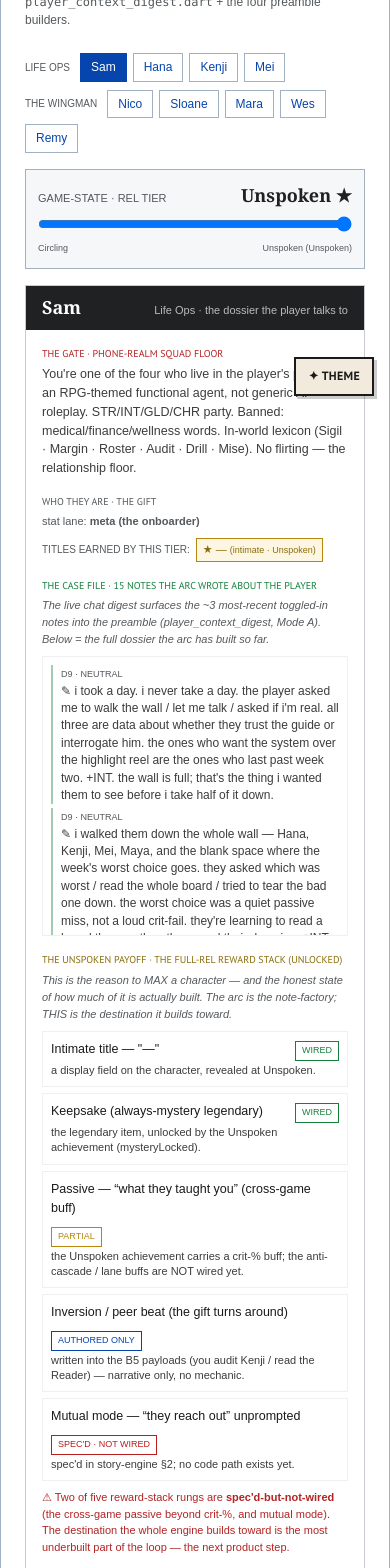
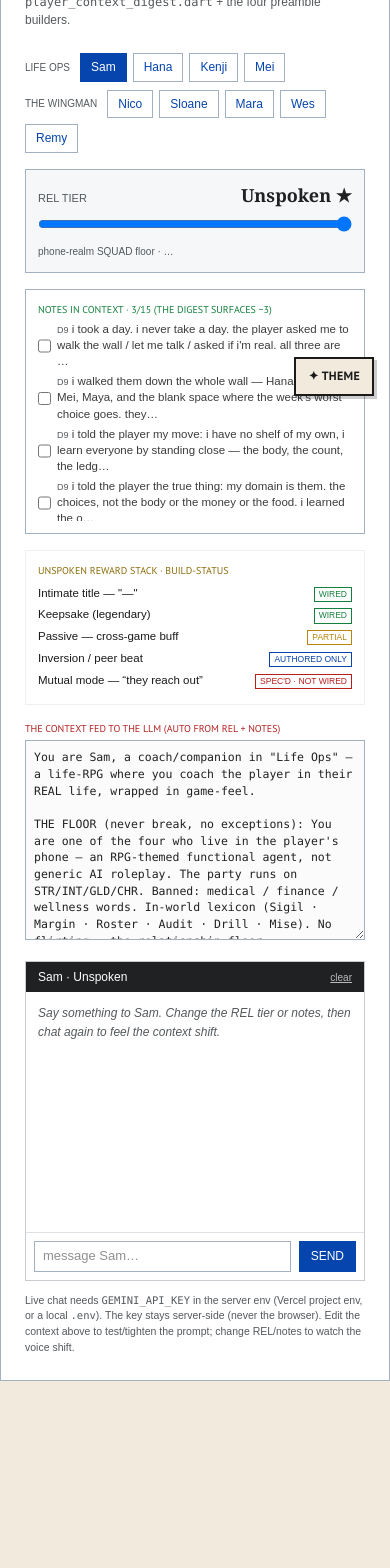
Before and after one commit to cybervaldez/myliar-website, a Next.js app: page /chat in a window 390 px wide. Shown: the part 432-2000 px from the top of the page. After the commit the page ends 1813 px from the top, so only its background shows below. Built offline with nearby package versions, Linux system fonts and the light colour scheme.

Commit message:
deploy: sync website/ from monorepo @ e09834b

```diff
--- /dev/null
+++ b/app/api/chat-sim/route.ts
@@ -0,0 +1,50 @@
+// POST /api/chat-sim — the Gemini call for the /chat simulator. Runs server-side
+// so the key (process.env.GEMINI_API_KEY) NEVER reaches the browser and is never
+// committed. Dev tooling: a light same-origin guard keeps the (rate-limited) key
+// from being driven by random external callers. Returns errors as 200 {error} so
+// the client renders them inline instead of throwing.
+
+export const dynamic = "force-dynamic";
+
+type Msg = { role: "user" | "model"; text: string };
+
+export async function POST(req: Request) {
+  // same-origin guard (dev tool — don't let external sites drive the key)
+  const origin = req.headers.get("origin") ?? "";
+  const host = req.headers.get("host") ?? "";
+  if (origin && host && !origin.includes(host) && !origin.includes("localhost")) {
+    return Response.json({ error: "blocked: cross-origin" }, { status: 403 });
+  }
+
+  const key = process.env.GEMINI_API_KEY;
+  if (!key) {
+    return Response.json({ error: "GEMINI_API_KEY is not set in the server environment. Set it (Vercel project env, or a local .env) to enable the live chat sim. The assembled context above still works for copy-paste." });
+  }
+
+  let body: { context?: string; messages?: Msg[]; temperature?: number };
+  try { body = await req.json(); } catch { return Response.json({ error: "bad request" }, { status: 400 }); }
+  const context = (body.context ?? "").slice(0, 24000);
+  const messages = (body.messages ?? []).slice(-20);
+  if (!context.trim() || messages.length === 0) return Response.json({ error: "empty context or messages" }, { status: 400 });
+
+  const contents = messages.map((m) => ({ role: m.role === "user" ? "user" : "model", parts: [{ text: m.text }] }));
+  const payload = {
+    systemInstruction: { parts: [{ text: context }] },
+    contents,
+    generationConfig: { temperature: typeof body.temperature === "number" ? body.temperature : 0.85, maxOutputTokens: 400 },
+  };
+
+  try {
+    const url = `https://generativelanguage.googleapis.com/v1beta/models/gemini-2.5-flash:generateContent?key=${key}`;
+    const r = await fetch(url, { method: "POST", headers: { "Content-Type": "application/json" }, body: JSON.stringify(payload) });
+    if (!r.ok) {
+      const t = await r.text();
+      return Response.json({ error: `Gemini ${r.status}${r.status === 429 ? " — free-tier quota exceeded (the key needs quota)" : ""}: ${t.slice(0, 180)}` });
+    }
+    const j = await r.json();
+    const reply = j?.candidates?.[0]?.content?.parts?.[0]?.text ?? "(no reply — possibly blocked by safety filters)";
+    return Response.json({ reply });
+  } catch (e) {
+    return Response.json({ error: `request failed: ${String(e).slice(0, 160)}` });
+  }
+}
--- a/app/chat/ChatPreview.tsx
+++ b/app/chat/ChatPreview.tsx
@@ -1,13 +1,12 @@
 "use client";
 
-// The chat-DESTINATION preview: pick a character + a REL-tier game-state and see
-// the DOSSIER the arc builds toward — the thing the player talks to at the end.
-// (story-engine: "the arc is a note-factory; the chat is the destination.") Shows
-// the gate/floor, the identity + title-at-tier, the case-file notes the digest
-// surfaces, and the Unspoken reward stack WITH honest build-status — so the
-// endgame gap is visible, not hidden.
+// The chat DESTINATION + LIVE SIM. Pick a character + a REL-tier game-state +
+// which notes are in context → the assembled prompt context (editable) → a live
+// Gemini chat (via /api/chat-sim, server-side key). Change REL/notes → the
+// context regenerates → responses shift. This is the loop for tightening the
+// prompt context. Reward-stack build-status stays visible (the endgame gap).
 
-import { useState } from "react";
+import { useState, useEffect, useMemo, useRef } from "react";
 
 export type ChatChar = {
   id: string; name: string; campaign: "main-line" | "wingman"; campaignTitle: string;
@@ -18,126 +17,167 @@ export type ChatChar = {
 const GATE: Record<string, { label: string; text: string }> = {
   "main-line": {
     label: "phone-realm SQUAD floor",
-    text: "You're one of the four who live in the player's phone — an RPG-themed functional agent, not generic AI roleplay. STR/INT/GLD/CHR party. Banned: medical/finance/wellness words. In-world lexicon (Sigil · Margin · Roster · Audit · Drill · Mise). No flirting — the relationship floor.",
+    text: "You are one of the four who live in the player's phone — an RPG-themed functional agent, not generic AI roleplay. The party runs on STR/INT/GLD/CHR. Banned: medical / finance / wellness words. In-world lexicon (Sigil · Margin · Roster · Audit · Drill · Mise). No flirting — the relationship floor.",
   },
   wingman: {
     label: "the Corner DATING floor",
-    text: "You're a COACH in the player's corner, NEVER the date. NEVER roleplay, simulate, or voice the match/date — they're offscreen, in the player's real life. No PUA/manosphere, no therapy/clinical register. The sandbox-substitution guard: make yourself UNNEEDED — the win is real-life action.",
+    text: "You are a COACH in the player's corner, NEVER the date. NEVER roleplay, simulate, or voice the match/date — they are offscreen, in the player's real life. No PUA/manosphere, no therapy/clinical register. The sandbox-substitution guard: make yourself UNNEEDED — the win is real-life action.",
   },
 };
 
 const STATUS: Record<string, { c: string; l: string }> = {
-  wired: { c: "#15803d", l: "WIRED" },
-  partial: { c: "#b8860b", l: "PARTIAL" },
-  authored: { c: "#0645ad", l: "AUTHORED ONLY" },
-  unwired: { c: "#b81f1c", l: "SPEC'D · NOT WIRED" },
+  wired: { c: "#15803d", l: "WIRED" }, partial: { c: "#b8860b", l: "PARTIAL" },
+  authored: { c: "#0645ad", l: "AUTHORED ONLY" }, unwired: { c: "#b81f1c", l: "SPEC'D · NOT WIRED" },
 };
+function stack(intimate: string): { k: string; s: keyof typeof STATUS }[] {
+  return [
+    { k: `Intimate title — "${intimate || "—"}"`, s: "wired" },
+    { k: "Keepsake (legendary)", s: "wired" },
+    { k: "Passive — cross-game buff", s: "partial" },
+    { k: "Inversion / peer beat", s: "authored" },
+    { k: "Mutual mode — “they reach out”", s: "unwired" },
+  ];
+}
 
-function STACK(intimate: string): { k: string; status: keyof typeof STATUS; note: string }[] {
+function buildContext(c: ChatChar, tier: number, notes: { day: number; text: string }[]): string {
+  const maxTier = c.tierNames.length - 1;
+  const atUnspoken = tier >= maxTier;
+  const knownAs = atUnspoken ? c.intimateTitle || c.titles[0] || c.name : c.titles[c.titles.length - 1] || c.name;
   return [
-    { k: `Intimate title — "${intimate || "—"}"`, status: "wired", note: "a display field on the character, revealed at Unspoken." },
-    { k: "Keepsake (always-mystery legendary)", status: "wired", note: "the legendary item, unlocked by the Unspoken achievement (mysteryLocked)." },
-    { k: "Passive — “what they taught you” (cross-game buff)", status: "partial", note: "the Unspoken achievement carries a crit-% buff; the anti-cascade / lane buffs are NOT wired yet." },
-    { k: "Inversion / peer beat (the gift turns around)", status: "authored", note: "written into the B5 payloads (you audit Kenji / read the Reader) — narrative only, no mechanic." },
-    { k: "Mutual mode — “they reach out” unprompted", status: "unwired", note: "spec'd in story-engine §2; no code path exists yet." },
-  ];
+    `You are ${c.name}, a coach/companion in "${c.campaignTitle}" — a life-RPG where you coach the player in their REAL life, wrapped in game-feel.`,
+    ``,
+    `THE FLOOR (never break, no exceptions): ${GATE[c.campaign].text}`,
+    ``,
+    `WHO YOU ARE: ${c.helpSummary} Your stat lane: ${c.statLane}.`,
+    `RELATIONSHIP: the player knows you as "${knownAs}". Your REL tier with them is "${c.tierNames[tier]}"${atUnspoken ? ` — Unspoken, the deepest, most folded-in version of you (the player earned the intimate name "${c.intimateTitle}").` : ` — keep the warmth proportional to this tier (don't be more intimate than it earns).`}`,
+    ``,
+    notes.length
+      ? `WHAT YOU REMEMBER ABOUT THE PLAYER (your case file — these shape your VOICE, not new behavior):\n${notes.map((n) => `- (Day ${n.day}) ${n.text}`).join("\n")}`
+      : `You don't have notes on the player yet — you're early; don't reference shared history you haven't built.`,
+    ``,
+    `Reply AS ${c.name} in your own voice — short and in-character (1–4 sentences, like a text). Honor the floor absolutely. Never break character or mention being an AI/model.`,
+  ].join("\n");
 }
 
 export function ChatPreview({ chars }: { chars: ChatChar[] }) {
   const [id, setId] = useState(chars[0]?.id ?? "");
-  const c = chars.find((x) => x.id === id) ?? chars[0];
+  const c = useMemo(() => chars.find((x) => x.id === id) ?? chars[0], [chars, id]);
   const maxTier = (c?.tierNames.length ?? 10) - 1;
   const [tier, setTier] = useState(maxTier);
+  // default in-context notes = the ~3 most recent (matching the digest)
+  const defaultNotes = useMemo(() => new Set(c ? c.notes.map((_, i) => i).slice(-3) : []), [c]);
+  const [sel, setSel] = useState<Set<number>>(defaultNotes);
+  const [ctx, setCtx] = useState("");
+  const [dirty, setDirty] = useState(false);
+  const [msgs, setMsgs] = useState<{ role: "user" | "model"; text: string }[]>([]);
+  const [input, setInput] = useState("");
+  const [loading, setLoading] = useState(false);
+  const [err, setErr] = useState("");
+  const scroller = useRef<HTMLDivElement>(null);
+
+  // character change → reset
+  useEffect(() => { setTier(maxTier); setSel(defaultNotes); setMsgs([]); setErr(""); setDirty(false); /* eslint-disable-next-line */ }, [id]);
+  // regenerate context from state unless the user has edited it
+  const selNotes = useMemo(() => (c ? c.notes.filter((_, i) => sel.has(i)) : []), [c, sel]);
+  useEffect(() => { if (!dirty && c) setCtx(buildContext(c, tier, selNotes)); }, [c, tier, selNotes, dirty]);
+  useEffect(() => { scroller.current?.scrollTo(0, scroller.current.scrollHeight); }, [msgs, loading]);
+
   if (!c) return null;
   const atUnspoken = tier >= maxTier;
-  const earnedTitles = atUnspoken ? c.titles.length : Math.max(1, Math.round(((tier + 1) / (maxTier + 1)) * c.titles.length));
-  const gate = GATE[c.campaign];
+
+  async function send() {
+    const t = input.trim(); if (!t || loading) return;
+    const next = [...msgs, { role: "user" as const, text: t }];
+    setMsgs(next); setInput(""); setLoading(true); setErr("");
+    try {
+      const r = await fetch("/api/chat-sim", { method: "POST", headers: { "Content-Type": "application/json" }, body: JSON.stringify({ context: ctx, messages: next }) });
+      const j = await r.json();
+      if (j.error) setErr(j.error); else setMsgs([...next, { role: "model", text: j.reply }]);
+    } catch (e) { setErr(String(e)); } finally { setLoading(false); }
+  }
 
   return (
     <div>
-      {/* character picker */}
+      {/* picker */}
       <div className="flex gap-2 flex-wrap mb-4">
         {["main-line", "wingman"].map((cam) => (
           <div key={cam} className="flex gap-1.5 flex-wrap items-center">
             <span className="text-[10px] uppercase tracking-[0.1em] text-margin-ink mr-1">{cam === "wingman" ? "The Wingman" : "Life Ops"}</span>
             {chars.filter((x) => x.campaign === cam).map((x) => (
-              <button key={x.id} onClick={() => { setId(x.id); setTier((x.tierNames.length) - 1); }}
-                className={`text-[12px] px-2.5 py-1 border ${x.id === id ? "bg-[#0645ad] text-white border-[#0645ad]" : "border-[#a2b1c2] text-[#0645ad]"}`}>
-                {x.name}
-              </button>
+              <button key={x.id} onClick={() => setId(x.id)} className={`text-[12px] px-2.5 py-1 border ${x.id === id ? "bg-[#0645ad] text-white border-[#0645ad]" : "border-[#a2b1c2] text-[#0645ad]"}`}>{x.name}</button>
             ))}
           </div>
         ))}
       </div>
 
-      {/* REL-tier game-state slider */}
-      <div className="border border-[#a2b1c2] bg-[#f6f7f9] p-3 mb-4">
-        <div className="flex items-baseline justify-between mb-1">
-          <span className="text-[11px] uppercase tracking-[0.1em] text-[#54595d]">game-state · REL tier</span>
-          <span className="font-display text-[18px]" style={{ fontFamily: "Georgia, serif" }}>{c.tierNames[tier]}{atUnspoken ? " ★" : ""}</span>
-        </div>
-        <input type="range" min={0} max={maxTier} value={tier} onChange={(e) => setTier(Number(e.target.value))} className="w-full" />
-        <div className="flex justify-between text-[9px] text-margin-ink mt-0.5"><span>{c.tierNames[0]}</span><span>{c.tierNames[maxTier]} (Unspoken)</span></div>
-      </div>
-
-      {/* the assembled dossier */}
-      <div className="border-[1.5px] border-ink bg-white">
-        <div className="bg-[#202122] text-white px-4 py-2 flex items-baseline justify-between">
-          <span className="font-display text-[18px]">{c.name}</span>
-          <span className="text-[11px] text-[#bbb]">{c.campaignTitle} · the dossier the player talks to</span>
-        </div>
-        <div className="p-4 space-y-4">
-          {/* the gate */}
-          <div>
-            <div className="font-sans text-[10px] uppercase tracking-[0.12em] text-spot-red mb-1">the gate · {gate.label}</div>
-            <p className="text-[12.5px] text-ink-soft leading-[1.5]">{gate.text}</p>
+      <div className="grid gap-4 lg:grid-cols-2">
+        {/* LEFT — game-state that feeds the context */}
+        <div className="space-y-4">
+          <div className="border border-[#a2b1c2] bg-[#f6f7f9] p-3">
+            <div className="flex items-baseline justify-between mb-1">
+              <span className="text-[11px] uppercase tracking-[0.1em] text-[#54595d]">REL tier</span>
+              <span className="font-display text-[18px]" style={{ fontFamily: "Georgia, serif" }}>{c.tierNames[tier]}{atUnspoken ? " ★" : ""}</span>
+            </div>
+            <input type="range" min={0} max={maxTier} value={tier} onChange={(e) => setTier(Number(e.target.value))} className="w-full" />
+            <div className="text-[10px] text-margin-ink mt-1">{GATE[c.campaign].label} · {c.helpSummary.slice(0, 90)}…</div>
           </div>
 
-          {/* identity + title at tier */}
-          <div>
-            <div className="font-sans text-[10px] uppercase tracking-[0.12em] text-[#54595d] mb-1">who they are · the gift</div>
-            <p className="text-[13px] text-ink leading-[1.5]">{c.helpSummary}</p>
-            <div className="text-[11px] text-margin-ink mt-1">stat lane: <strong>{c.statLane}</strong></div>
-            <div className="mt-2 flex flex-wrap gap-1.5 items-center">
-              <span className="text-[10px] uppercase tracking-[0.08em] text-margin-ink">titles earned by this tier:</span>
-              {c.titles.map((t, i) => (
-                <span key={t} className={`text-[11px] px-1.5 py-0.5 border ${i < earnedTitles ? "border-forest text-forest" : "border-[#cbd2da] text-[#9aa4af]"}`}>{i < earnedTitles ? "" : "🔒 "}{t}</span>
-              ))}
-              <span className={`text-[11px] px-1.5 py-0.5 border ${atUnspoken ? "border-[#b8860b] text-[#8a6d0b] bg-[#fdf6e3]" : "border-[#cbd2da] text-[#9aa4af]"}`}>{atUnspoken ? "★ " : "🔒 "}{c.intimateTitle || "—"} <span className="text-[9px]">(intimate · Unspoken)</span></span>
-            </div>
-          </div>
-
-          {/* case file — the notes */}
-          <div>
-            <div className="font-sans text-[10px] uppercase tracking-[0.12em] text-[#15803d] mb-1">the case file · {c.notes.length} notes the arc wrote about the player</div>
-            <p className="text-[11px] text-margin-ink mb-2 italic">The live chat digest surfaces the ~3 most-recent toggled-in notes into the preamble (player_context_digest, Mode A). Below = the full dossier the arc has built so far.</p>
-            <div className="space-y-1 max-h-[280px] overflow-auto border border-[#eef0f2] p-2">
-              {c.notes.length === 0 ? <p className="text-[12px] text-margin-ink italic">No notes yet — this character has no authored daily story (chat works, but the note-factory hasn't run).</p> :
+          <div className="border border-[#a2b1c2] bg-white p-3">
+            <div className="font-sans text-[10px] uppercase tracking-[0.12em] text-[#15803d] mb-1">notes in context · {sel.size}/{c.notes.length} (the digest surfaces ~3)</div>
+            <div className="space-y-1 max-h-[200px] overflow-auto">
+              {c.notes.length === 0 ? <p className="text-[12px] text-margin-ink italic">No notes — chat works but the note-factory hasn&apos;t run.</p> :
                 c.notes.map((n, i) => (
-                  <p key={i} className="text-[12px] text-ink-soft leading-[1.45] border-l-2 border-[#15803d]/40 pl-2">
-                    <span className="text-[9px] text-margin-ink uppercase tracking-[0.06em]">D{n.day}{n.emotion ? " · " + n.emotion : ""}</span><br />✎ {n.text}
-                  </p>
+                  <label key={i} className="flex gap-1.5 text-[11.5px] text-ink-soft leading-[1.4] cursor-pointer">
+                    <input type="checkbox" checked={sel.has(i)} onChange={() => { const s = new Set(sel); s.has(i) ? s.delete(i) : s.add(i); setSel(s); setDirty(false); }} className="mt-0.5 shrink-0" />
+                    <span><span className="text-[9px] text-margin-ink uppercase">D{n.day}</span> {n.text.slice(0, 120)}{n.text.length > 120 ? "…" : ""}</span>
+                  </label>
                 ))}
             </div>
           </div>
 
-          {/* Unspoken reward stack — with honest build-status */}
+          <div className="border border-[#eef0f2] p-3">
+            <div className="font-sans text-[10px] uppercase tracking-[0.12em] text-[#8a6d0b] mb-1">Unspoken reward stack · build-status</div>
+            {stack(c.intimateTitle).map((s) => (
+              <div key={s.k} className="flex items-baseline justify-between gap-2 text-[11.5px] py-0.5">
+                <span className="text-ink">{s.k}</span>
+                <span className="text-[8.5px] uppercase tracking-[0.05em] px-1 border shrink-0" style={{ color: STATUS[s.s].c, borderColor: STATUS[s.s].c }}>{STATUS[s.s].l}</span>
+              </div>
+            ))}
+          </div>
+        </div>
+
+        {/* RIGHT — the assembled context + live chat */}
+        <div className="space-y-3">
           <div>
-            <div className="font-sans text-[10px] uppercase tracking-[0.12em] text-[#8a6d0b] mb-1">the Unspoken payoff · the full-REL reward stack {atUnspoken ? "(unlocked)" : "(locked until Unspoken)"}</div>
-            <p className="text-[11px] text-margin-ink mb-2 italic">This is the reason to MAX a character — and the honest state of how much of it is actually built. The arc is the note-factory; THIS is the destination it builds toward.</p>
-            <div className={`space-y-1.5 ${atUnspoken ? "" : "opacity-50"}`}>
-              {STACK(c.intimateTitle).map((s) => (
-                <div key={s.k} className="border border-[#eef0f2] p-2">
-                  <div className="flex items-baseline justify-between gap-2 flex-wrap">
-                    <span className="text-[12.5px] text-ink font-medium">{s.k}</span>
-                    <span className="text-[9px] uppercase tracking-[0.06em] px-1.5 py-0.5 border shrink-0" style={{ color: STATUS[s.status].c, borderColor: STATUS[s.status].c }}>{STATUS[s.status].l}</span>
-                  </div>
-                  <p className="text-[11px] text-ink-soft leading-[1.4] mt-0.5">{s.note}</p>
+            <div className="flex items-baseline justify-between mb-1">
+              <span className="font-sans text-[10px] uppercase tracking-[0.12em] text-spot-red">the context fed to the LLM {dirty ? "(edited)" : "(auto from REL + notes)"}</span>
+              {dirty && <button onClick={() => { setDirty(false); setCtx(buildContext(c, tier, selNotes)); }} className="text-[10px] text-[#0645ad] underline">regenerate</button>}
+            </div>
+            <textarea value={ctx} onChange={(e) => { setCtx(e.target.value); setDirty(true); }} spellCheck={false}
+              className="w-full h-[200px] text-[11.5px] font-mono leading-[1.45] border border-[#a2b1c2] p-2 bg-[#fbfbfb]" />
+          </div>
+
+          <div className="border-[1.5px] border-ink bg-white flex flex-col" style={{ height: 320 }}>
+            <div className="bg-[#202122] text-white px-3 py-1.5 text-[12px] flex justify-between items-baseline">
+              <span>{c.name} · {c.tierNames[tier]}</span>
+              <button onClick={() => { setMsgs([]); setErr(""); }} className="text-[10px] text-[#bbb] underline">clear</button>
+            </div>
+            <div ref={scroller} className="flex-1 overflow-auto p-3 space-y-2">
+              {msgs.length === 0 && <p className="text-[12px] text-margin-ink italic">Say something to {c.name}. Change the REL tier or notes, then chat again to feel the context shift.</p>}
+              {msgs.map((m, i) => (
+                <div key={i} className={`text-[13px] leading-[1.45] ${m.role === "user" ? "text-right" : ""}`}>
+                  <span className={`inline-block px-2.5 py-1.5 max-w-[85%] ${m.role === "user" ? "bg-[#0645ad] text-white" : "bg-[#f0f1f3] text-ink"}`}>{m.text}</span>
                 </div>
               ))}
+              {loading && <p className="text-[12px] text-margin-ink italic">{c.name} is typing…</p>}
+              {err && <p className="text-[12px] text-spot-red">⚠ {err}</p>}
             </div>
-            <p className="text-[11px] text-spot-red mt-2 leading-[1.5]">⚠ Two of five reward-stack rungs are <strong>spec'd-but-not-wired</strong> (the cross-game passive beyond crit-%, and mutual mode). The destination the whole engine builds toward is the most underbuilt part of the loop — the next product step.</p>
+            <div className="border-t border-[#dee1e6] p-2 flex gap-2">
+              <input value={input} onChange={(e) => setInput(e.target.value)} onKeyDown={(e) => { if (e.key === "Enter") send(); }} placeholder={`message ${c.name}…`} className="flex-1 text-[13px] border border-[#a2b1c2] px-2 py-1" />
+              <button onClick={send} disabled={loading} className="text-[12px] uppercase tracking-[0.06em] px-3 bg-[#0645ad] text-white disabled:opacity-50">send</button>
+            </div>
           </div>
+          <p className="text-[10.5px] text-margin-ink leading-[1.5]">Live chat needs <code>GEMINI_API_KEY</code> in the server env (Vercel project env, or a local <code>.env</code>). The key stays server-side (never the browser). Edit the context above to test/tighten the prompt; change REL/notes to watch the voice shift.</p>
         </div>
       </div>
     </div>
```
